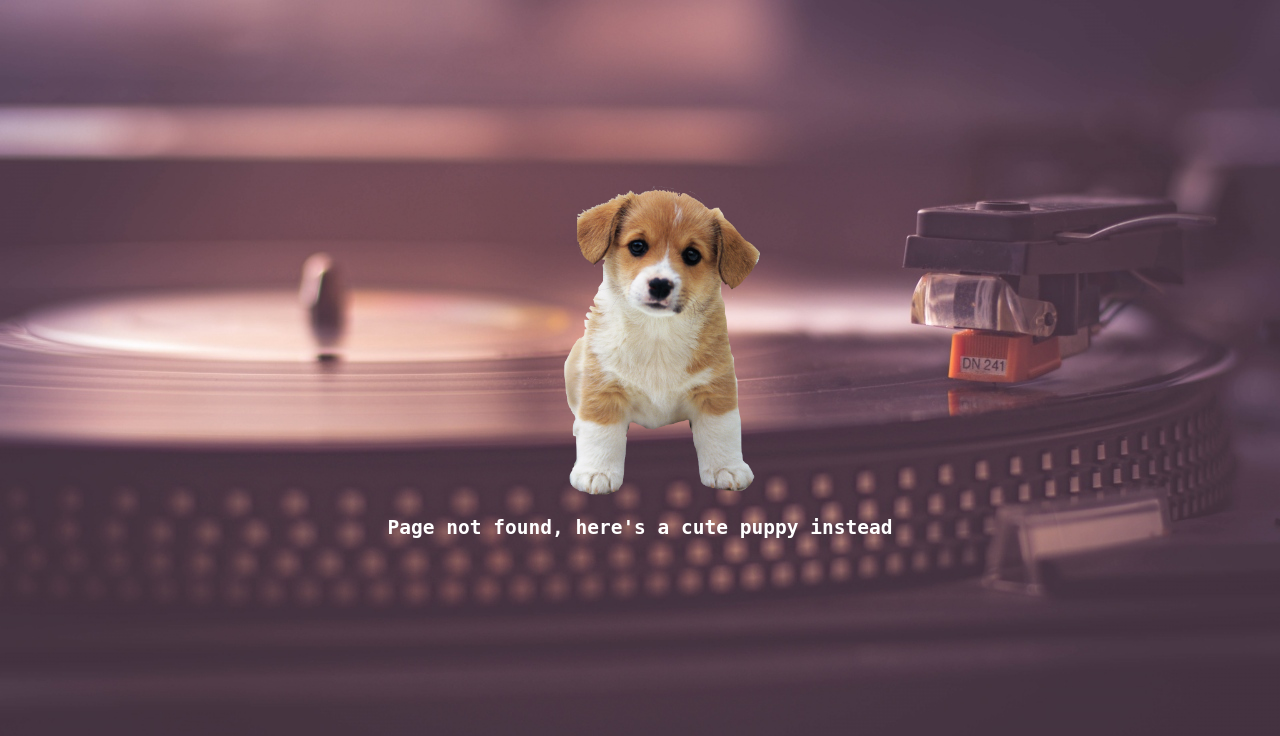
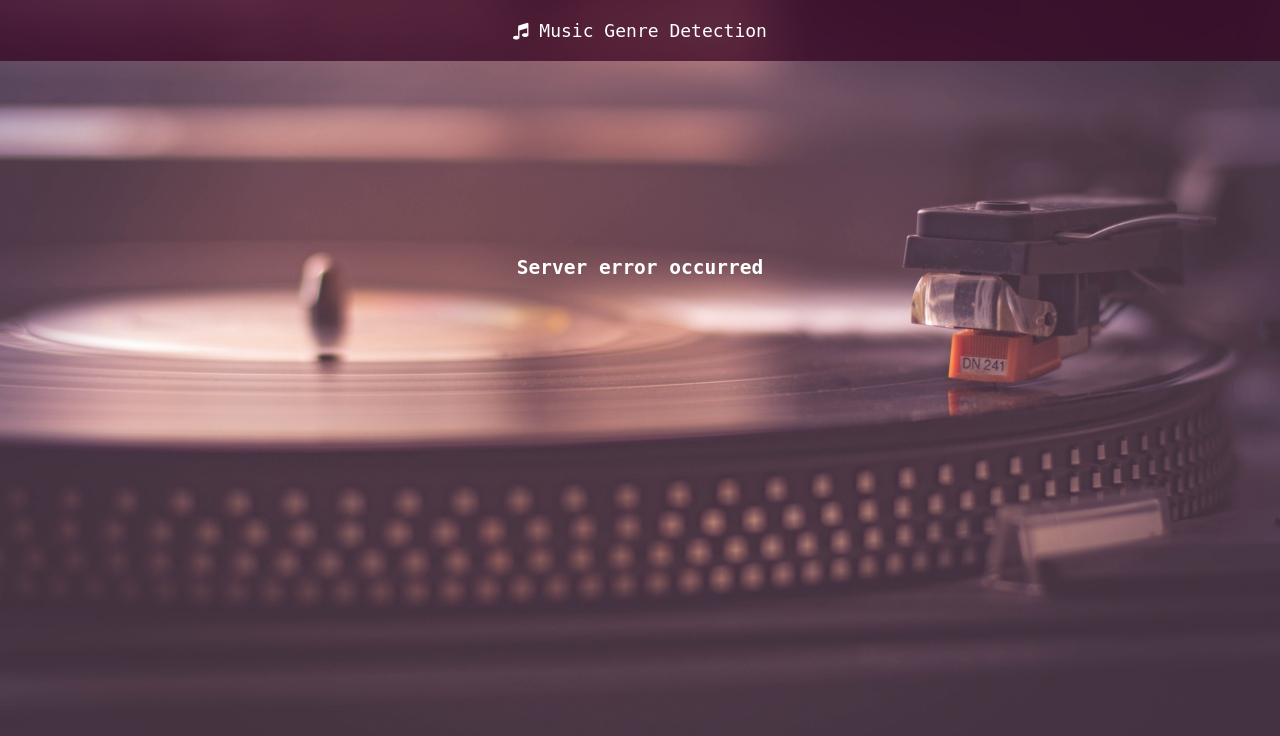
Before and after one commit to shisharka/music_genre_detection, a Flask app: page /error in a window 1280 px wide. Shown: the top 736 px of the page. Run offline with Flask 2, Linux system fonts and the light colour scheme; some libraries are stand-ins or nearby versions.

Commit message:
app finished

```diff
--- a/assets/css/style.css
+++ b/assets/css/style.css
@@ -6,6 +6,48 @@ body {
     -o-background-size: cover;
     background-size: cover;
     font-family: monospace;
+}
+
+.header {
+    position: fixed;
+    top: 0;
+    left: 0;
+    right: 0;
+    padding: 20px;
+    text-align: center;
+    background-color: rgba(50, 0, 30, 0.7);
+    color: white;
+    font-size: 18px;
+}
+
+#index-header {
+    text-decoration: none;
+}
+
+#play-header {
+    display: none;
+}
+
+.play-header-btn {
+    margin-right: 10px;
+    color: gray;
+}
+
+.play-header-btn.active {
+    color: white;
+    cursor: pointer;
+}
+
+.play-header-btn.active:active {
+    text-shadow: 0 0 10px rgb(50, 0, 30) !important;
+}
+
+.play-header-btn.active:hover {
+    text-shadow: 0 0 5px;
+}
+
+.play-header-btn .fa-pause {
+    display: none;
 }
 
 #upload {
@@ -47,7 +89,7 @@ body {
 
 .upload-file:active {
     border: 2px solid rgba(237, 104, 110, 0.5);
-    transform: translateX(-2px);
+    transform: translateX(1px);
 }
 
 .upload-img {
@@ -150,7 +192,6 @@ body {
 }
 
 /*loading animation*/
-
 .spinner {
     display: none;
     position: absolute;
@@ -209,25 +250,34 @@ body {
     }
 }
 
-/*page not found style*/
-
+/*page not found*/
 .cute-puppy {
     position: absolute;
     text-align: center;
-    top: 142px;
+    top: 35%;
     left: 0;
     right: 0;
 }
 
 .cute-puppy img {
-    width: 500px;
+    width: 400px;
 }
 
 .page-not-found {
     text-align: center;
     position: absolute;
-    top: 500px;
+    top: 30%;
     left: 0;
     right: 0;
     color: white;
 }
+
+/*error page*/
+.error {
+    color: white;
+    text-align: center;
+    position: absolute;
+    left: 0;
+    right: 0;
+    top: 30%;
+}
--- a/assets/js/upload.js
+++ b/assets/js/upload.js
@@ -1,60 +1,113 @@
 'use strict';
 
 (function() {
+    var distributions, songPath, $audio;
+
     function sendForm($form, url) {
         $.ajax({
             url: url,
             type: 'POST',
-            // Ajax callbacks
-            beforeSend: function(data, testStatus, jqXHR) {
-                // hide upload form abd start loading animation
+            // ajax callbacks
+            beforeSend: function(data) {
+                // hide upload form and start loading animation
                 $('#upload').fadeOut(300, function() {
                     $('.spinner').show();
                 });
             },
-            success: function(data, testStatus, jqXHR) {
+            success: function(response) {
                 // stop loading animation
                 $('.spinner').hide()
-                var songPath = 'uploads/' + data.filename
-                var $audio = $('audio')
+
+                // show new header
+                $('#index-header').hide()
+                $('#play-header').show()
+
+                // source song
+                songPath = 'uploads/' + response.filename
+                $audio = $('audio');
                 $audio[0].src = songPath
-                $audio[0].play()
+                // uncomment next line for autoplay
+                // togglePlay($audio)
+                // warning: autoplay is buggy, causes an error in Chrome occassionally
 
-                console.log($audio)
-
-                var distributions = JSON.parse(data.json_data);
-                drawChart('genres-chart', distributions, function() {
-                    return $audio[0].currentTime;
-                });
-                $('#chart-container').show();
+                distributions = JSON.parse(response.json_data);
+                showChart();
             },
-            error: function(data, texstStatus, jqXHR) {
+            error: function(error) {
                 $('.spinner').hide()
-
-                console.log('error')
-                console.log(data)
+                if (error.status == 415) {
+                    window.location.replace('/');
+                    window.alert(error.responseText);
+                }
+                else {
+                    window.location.replace('/error');
+                }
             },
-            // Form data
+            // form data
             data: new FormData($form),
-            // Ignore contentType and skip processData
+            // ignore contentType and skip processData
             cache: false,
             contentType: false,
             processData: false
         });
     }
 
+    function showChart(end = false) {
+        drawChart('genres-chart', distributions, function() {
+            if (end) {
+                $audio[0].currentTime = $audio[0].duration;
+                $audio[0].pause();
+                return $audio[0].duration;
+            }
+            else
+                return $audio[0].currentTime;
+        });
+        $('#chart-container').show();
+    }
+
+    function togglePlay() {
+        if (!$audio) return;
+
+        if ($audio[0].paused) {
+            $audio[0].play();
+            $('.play-btn .fa-play').hide();
+            $('.play-btn .fa-pause').show();
+        }
+        else {
+            $audio[0].pause();
+            $('.play-btn .fa-pause').hide();
+            $('.play-btn .fa-play').show();
+        }
+    }
+
+    // upload forms submission
     $(document).on('submit','form[name=upload-form]',function(e){
         e.preventDefault();
     });
 
-    $(function() {
-        $('.upload-input').change(function() {
-            sendForm($('form[name=upload-form]')[0], '/upload');
-        });
+    $(document).on('change', '.upload-input', function() {
+        sendForm($('form[name=upload-form]')[0], '/upload');
     });
 
     $(document).on('submit','form[name=yt-form]',function(e){
         e.preventDefault();
         sendForm($('form[name=yt-form]')[0], '/yt_download');
     });
+
+    // header button events
+    $(document).on('click', '.play-btn.active', function() {
+        togglePlay($audio);
+    });
+
+    $(document).on('click', '.upload-new-btn', function() {
+        window.location = '/';
+    });
+
+    $(document).on('click', '.jump-to-end-btn.active', function() {
+        if (!$audio) return;
+
+        showChart(true);
+        $('.jump-to-end-btn').removeClass('active');
+        $('.play-btn').removeClass('active');
+    });
 })();
--- a/helper.py
+++ b/helper.py
@@ -9,6 +9,7 @@ MEL_ARGS = {
     'n_mels': 128
 }
 
+# max shape from our dataset
 default_input_shape = (660, 128)
 
 
@@ -35,11 +36,10 @@ def get_layer_output_function(model, layer_index):
     f = K.function([input, K.learning_phase()], [output])
     return lambda x: f([x, 0]) # learning_phase = 0 means test
 
+
 def get_genre_distribution_over_time(predictions, duration, merged_predictions):
-    '''
-    Turns the matrix of predictions given by a model into a dict mapping
-    time in the song to a music genre distribution.
-    '''
+    """Turns the matrix of predictions into a dictionary mapping time in the song
+    to a music genre distribution vector"""
     predictions = np.reshape(predictions, predictions.shape[1:])
     n_steps = predictions.shape[0]
     delta_t = duration / n_steps
@@ -52,5 +52,5 @@ def get_genre_distribution_over_time(predictions, duration, merged_predictions):
         return {genre_name: float(merged_predictions[0, genre_index])
                 for (genre_index, genre_name) in enumerate(GENRES)}
 
-    return [((step + 1) * delta_t, get_genre_distribution(step))
-            for step in xrange(n_steps - 2)] + [((n_steps - 1) * delta_t, get_merged_genre())]
+    return [(step * delta_t, get_genre_distribution(step))
+            for step in range(n_steps)] + [(n_steps * delta_t, get_merged_genre())]
--- a/server.py
+++ b/server.py
@@ -32,17 +32,10 @@ def allowed_file(filename):
            filename.rsplit('.', 1)[1].lower() in ALLOWED_EXTENSIONS
 
 
-def download_yt_audio(url):
-    video = pafy.new(url)
-    title = secure_filename(video.title)
-    bestaudio = video.getbestaudio(preftype='webm')
-    filename = title + '.' + bestaudio.extension
+def predictions_to_json(filename):
     path = os.path.join(UPLOADS_PATH, filename)
-
-    bestaudio.download(filepath=path)
-
     genre_detector = GenreDetector(MODEL_PATH, WEIGHTS_PATH)
-    (predictions, duration) = genre_detector.detect_realtime(path)
+    predictions, duration = genre_detector.detect_realtime(path)
     merged_predictions = genre_detector.detect_merged()
     genre_distributions = get_genre_distribution_over_time(
         predictions, duration, merged_predictions)
@@ -50,6 +43,19 @@ def download_yt_audio(url):
     with open(json_path, 'w') as f:
         json_data = json.dumps(genre_distributions)
         f.write(json_data)
+
+    return json_data
+
+
+def download_yt_audio(url):
+    video = pafy.new(url)
+    title = secure_filename(video.title)
+    bestaudio = video.getbestaudio(preftype='webm')
+    filename = title + '.' + bestaudio.extension
+    path = os.path.join(UPLOADS_PATH, filename)
+    bestaudio.download(filepath=path)
+
+    json_data = predictions_to_json(filename)
 
     return filename, json_data
 
@@ -62,33 +68,32 @@ def index():
 @app.route('/upload', methods=['POST'])
 def upload_file():
     uploaded_file = request.files['file']
-    if uploaded_file and allowed_file(uploaded_file.filename):
+
+    if not allowed_file(uploaded_file.filename):
+        return 'Unsupported media type', 415
+
+    try:
         filename = secure_filename(uploaded_file.filename)
         path = os.path.join(UPLOADS_PATH, filename)
         uploaded_file.save(path)
+        json_data = predictions_to_json(filename)
+    except:
+        return 'Internal server error', 500
 
-        genre_detector = GenreDetector(MODEL_PATH, WEIGHTS_PATH)
-        (predictions, duration) = genre_detector.detect_realtime(path)
-        merged_predictions = genre_detector.detect_merged()
-        genre_distributions = get_genre_distribution_over_time(
-            predictions, duration, merged_predictions)
-        json_path = os.path.join(UPLOADS_PATH, filename + '.json')
-        with open(json_path, 'w') as f:
-            json_data = json.dumps(genre_distributions)
-            f.write(json_data)
-
-        return redirect(url_for('play',
-                                filename=filename,
-                                json_data=json_data))
-    else:
-        return redirect(url_for('index'))
+    return redirect(url_for('play',
+                            filename=filename,
+                            json_data=json_data))
 
 
 if allow_yt:
     @app.route('/yt_download', methods=['POST'])
     def yt_download():
         url = request.form.get('youtube_url')
-        filename, json_data = download_yt_audio(url)
+
+        try:
+            filename, json_data = download_yt_audio(url)
+        except:
+            return 'Internal server error', 500
 
         return redirect(url_for('play',
                                 filename=filename,
@@ -114,5 +119,10 @@ def uploaded_file(filename):
 def page_not_fount(e):
     return render_template('page_not_found.html')
 
+
+@app.route('/error')
+def internal_server_error():
+    return render_template('error.html')
+
 if __name__ == '__main__':
     app.run(port=8080, debug=True)
--- /dev/null
+++ b/templates/error.html
@@ -0,0 +1,6 @@
+{% extends 'layout.html' %}
+{% block content %}
+<div class="error">
+    <h2>Server error occurred</h2>
+</div>
+{% endblock %}
--- a/templates/layout.html
+++ b/templates/layout.html
@@ -9,8 +9,15 @@
         <script src="assets/js/upload.js"></script>
         <link rel='shortcut icon' type='image/x-icon' href='assets/img/favicon.ico' />
         <link rel="stylesheet" type="text/css" href="assets/css/style.css">
+        <link href="https://maxcdn.bootstrapcdn.com/font-awesome/4.7.0/css/font-awesome.min.css"
+              rel="stylesheet"
+              integrity="sha384-wvfXpqpZZVQGK6TAh5PVlGOfQNHSoD2xbE+QkPxCAFlNEevoEH3Sl0sibVcOQVnN" crossorigin="anonymous">
     </head>
     <body>
+        <a id="index-header" class="header" href="/">
+            <i class="fa fa-music" aria-hidden="true"></i>
+            <span>Music Genre Detection</span>
+        </a>
         {% block content %}{% endblock %}
     </body>
 </html>
```
Also changed, not shown: assets/js/play.js (+32 -5 lines), download_data.py (+10 -9 lines), preprocess_data.py (+4 -4 lines), templates/index.html (+13 -0 lines), train_crnn_model.py (+9 -9 lines), README.md, templates/page_not_found.html (line endings or trailing spaces).
